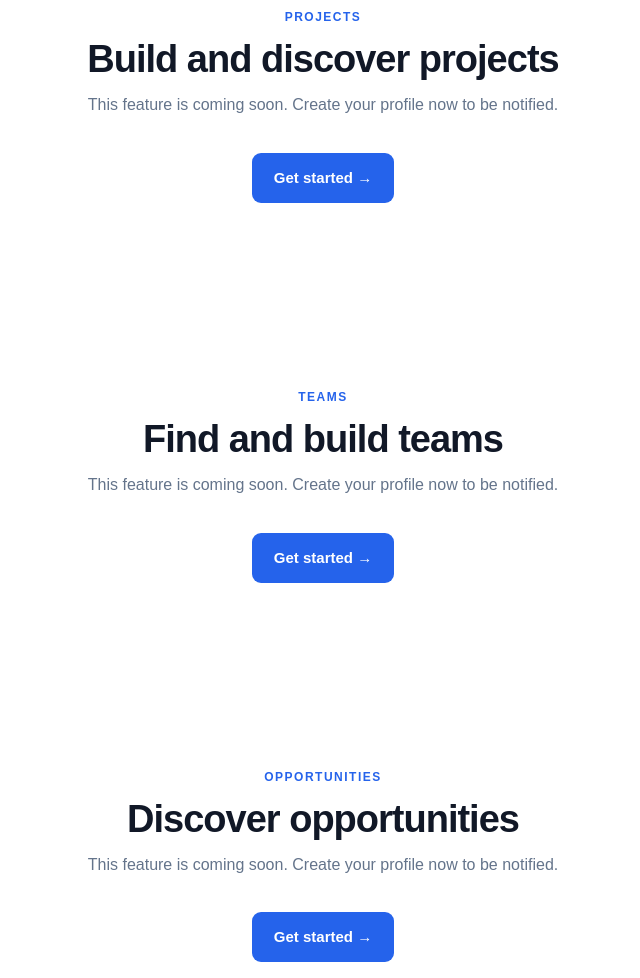
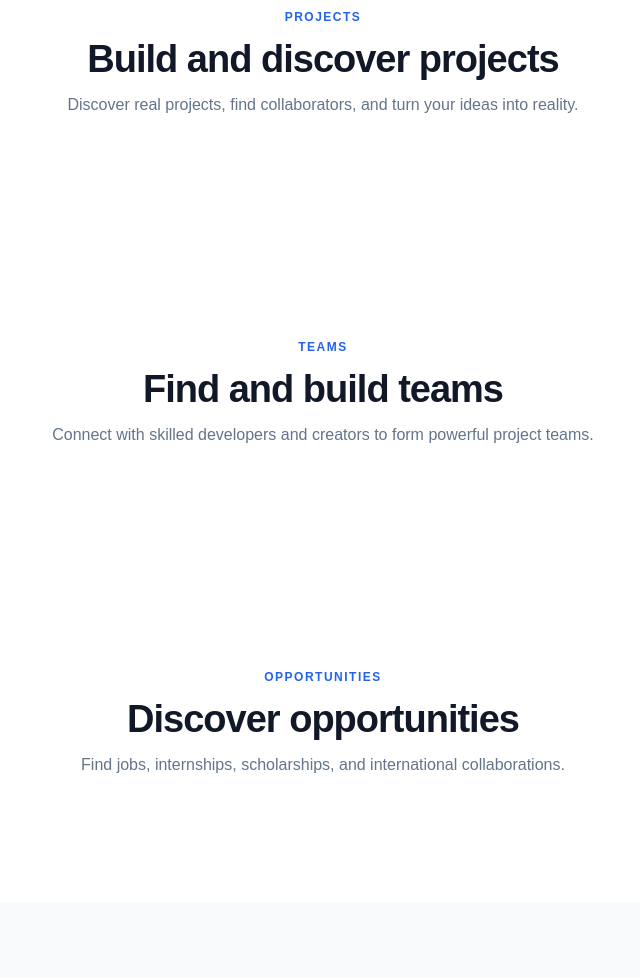
Before and after one commit to agegnehu2/global-skill-network, a plain HTML site: page frontend/index.html in a window 1280 px wide. Shown: the part 1194-2172 px from the top of the page, without its empty margins (317-957 px from the left). Drawn offline with Linux system fonts and the light colour scheme.

Commit message:
Update index.html

```diff
--- a/frontend/index.html
+++ b/frontend/index.html
@@ -165,15 +165,17 @@
             <span>PROJECTS</span>
             <h2>Build and discover projects</h2>
             <p>
-              This feature is coming soon. Create your profile now to be notified.
+                Discover real projects, find collaborators, and turn your ideas into reality.
             </p>
         </div>
-          <div style="text-align: center; margin-top: 24px;">
-            <a href="register.html" class="primary-btn">Get started →</a>
+
+        <div class="project-grid">
+            <div class="project-card">
+                <!-- Project card content goes here -->
+            </div>
         </div>
     </div>
 </section>
-
 <!-- Teams -->
 <section class="section" id="teams">
     <div class="container">
@@ -181,11 +183,14 @@
             <span>TEAMS</span>
             <h2>Find and build teams</h2>
             <p>
-              This feature is coming soon. Create your profile now to be notified.
+                Connect with skilled developers and creators to form powerful project teams.
             </p>
         </div>
-          <div style="text-align: center; margin-top: 24px;">
-            <a href="register.html" class="primary-btn">Get started →</a>
+
+        <div class="team-grid">
+            <div class="team-card">
+                <!-- Team card content goes here -->
+            </div>
         </div>
     </div>
 </section>
@@ -197,14 +202,18 @@
             <span>OPPORTUNITIES</span>
             <h2>Discover opportunities</h2>
             <p>
-              This feature is coming soon. Create your profile now to be notified.
+                Find jobs, internships, scholarships, and international collaborations.
             </p>
         </div>
-          <div style="text-align: center; margin-top: 24px;">
-            <a href="register.html" class="primary-btn">Get started →</a>
+
+        <div class="opportunity-grid">
+            <div class="opportunity-card">
+                <!-- Opportunity card content goes here -->
+            </div>
         </div>
     </div>
 </section>
+
 
 
     <!-- Features -->
```
Lines whose indentation alone changed are shown as unchanged.
